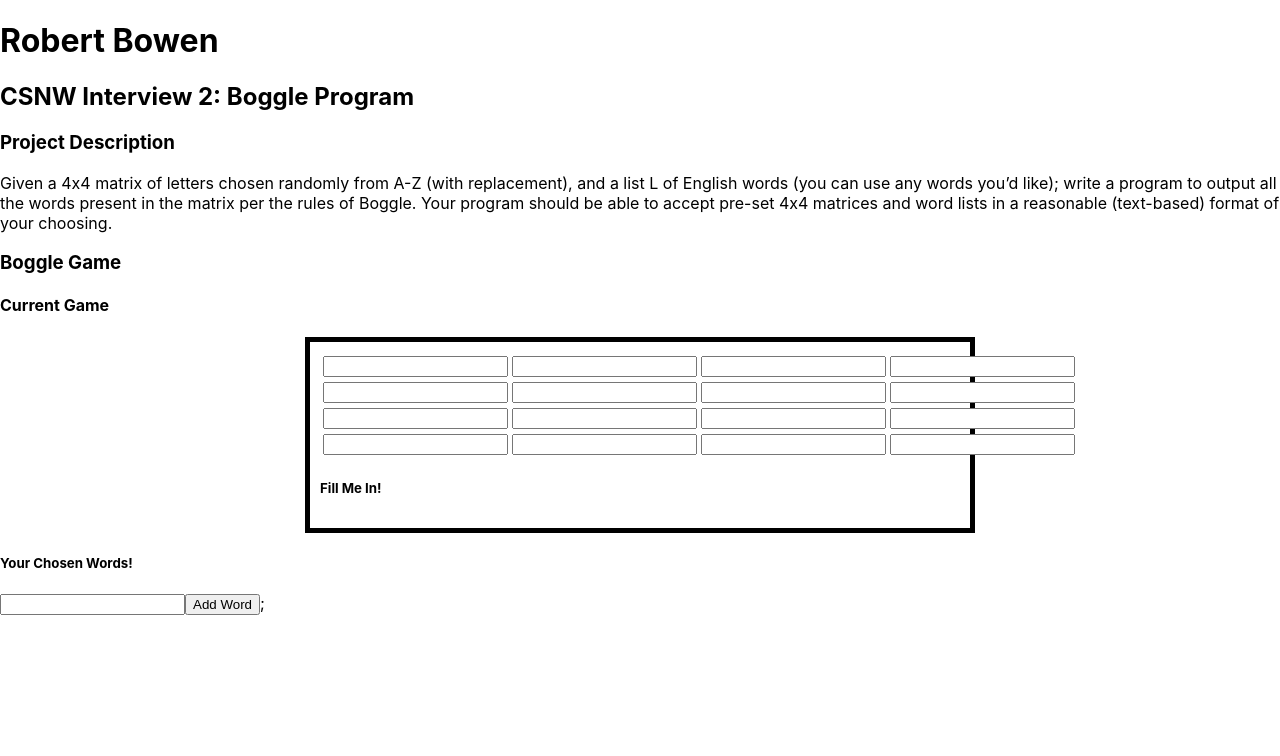
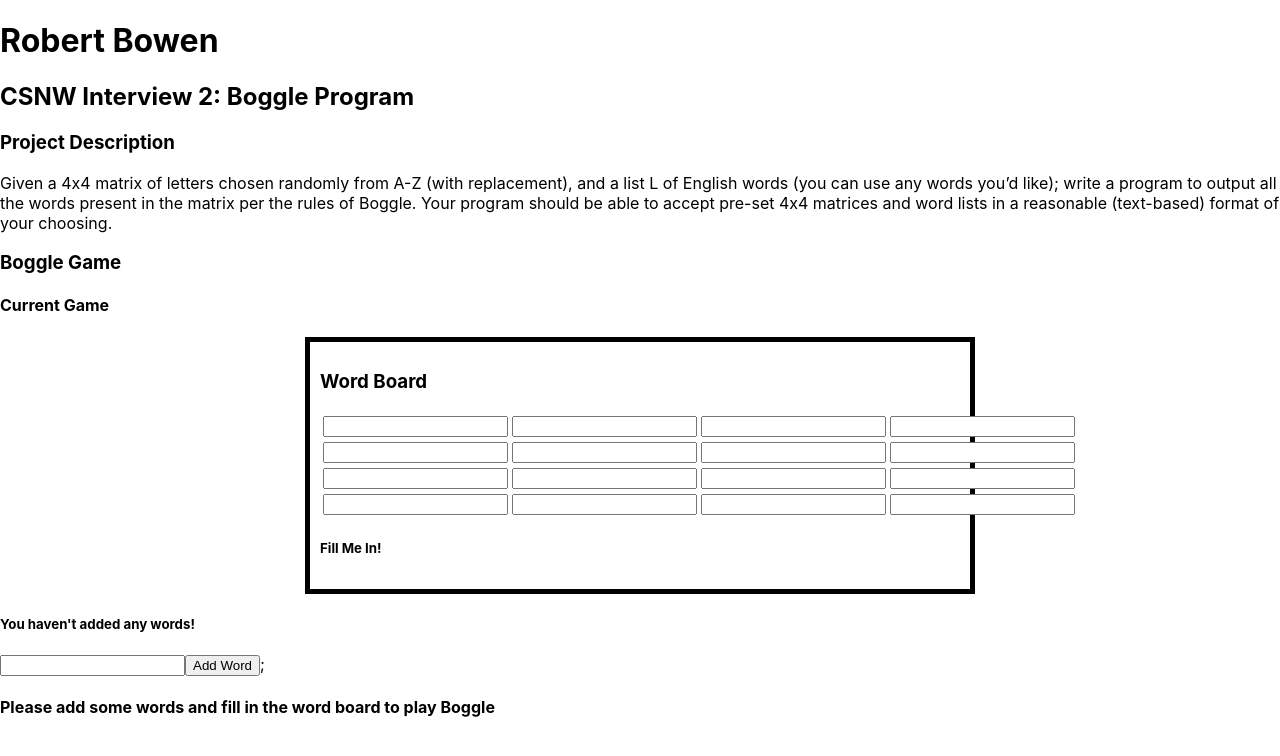
Before and after one commit to RobertBowenCode/CSNW-Boggle-Interview, a React (Create React App) app in the folder app/: page / in a window 1280 px wide. Shown: the top 756 px of the page. Built offline with nearby package versions, Linux system fonts and the light colour scheme.

Commit message:
added check for game is playable

```diff
--- a/app/src/components/Game.js
+++ b/app/src/components/Game.js
@@ -15,6 +15,8 @@ export default function Game()
     let found_words = []
     let not_found_words = []
 
+
+    //State change function handlers.
     const handleMatrixFill = (row, column, event) => {
 
         let result = event.target.value.replace(/[^-a-z]/ig,''); //get rid of any non alphabet letters
@@ -112,6 +114,19 @@ export default function Game()
             onRemove ={handleListRemoval}
          />
 
+
+         { //only display play button if we can play
+            isFilled && wordList.length >0 ?
+            <button onClick = { ()=> {
+
+                console.log("tried playing")
+                console.log(wordList)
+                console.log(wordMatrix)
+
+        }}>Play Boggle!</button > :
+            <h4> Please add some words and fill in the word board to play Boggle</h4>
+         }
+
         </div>
 
         </>
@@ -123,12 +138,17 @@ export default function Game()
 }
 
 
+//
+
+
 const WordBoardComponent = ({onFill,  matrix})=>
 { //this is going to display a board and have functions that will change the state of 2d array in Game component
 
     return(
     <div className="Board">
-
+        <h3>
+            Word Board
+        </h3>
         <table>
             <tbody>
             {matrix.map((row, rowIndex) => (
@@ -188,9 +208,9 @@ const WordListComponent = ({wordList, onAdd, onRemove}) => {
 
    return(
     <div>
-        <h5>
-            Your Chosen Words!
-        </h5>
+
+            {wordList.length ==0 ? <h5> You haven't added any words!</h5> : <h5>Your Chosen Words</h5>}
+
         <div className="item_list">
 
 
@@ -221,6 +241,4 @@ const WordListComponent = ({wordList, onAdd, onRemove}) => {
 
 const results = () =>{
 
-
-
 }
```
